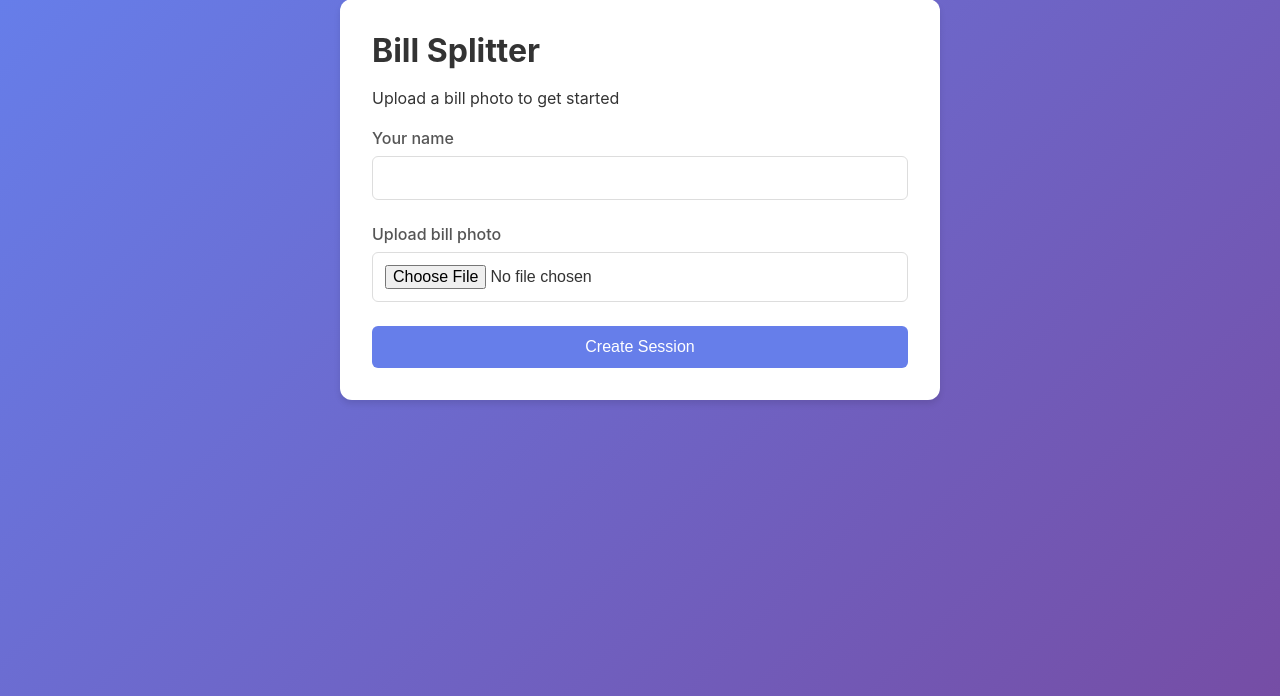
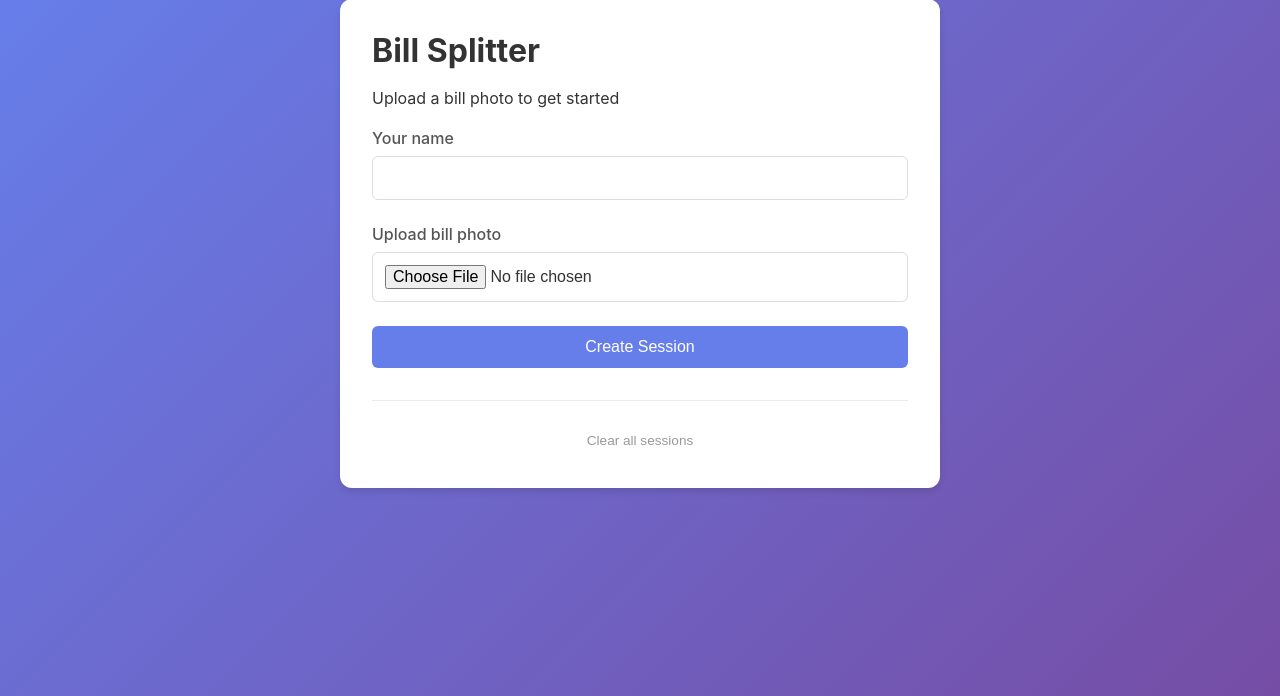
Before and after one commit to GITUser78/bill-splitter, a FastAPI app: page / in a window 1280 px wide. Shown: the part 17-713 px from the top of the page. Run offline with FastAPI, Linux system fonts and the light colour scheme.

Commit message:
Add end-session and clear-all-sessions actions
Sessions previously lived forever with no way to close them; creating
a new one never touched old ones, so they'd just keep accumulating in
memory for the life of the process.

- POST /sessions/{id}/delete: host-only (403 otherwise), removes the
  session and its cookie, redirects to "/" to start fresh. Shown as
  an "End Session & Start New" button on the session page, host only.
- POST /sessions/clear-all: wipes every session. Shown as a small
  "Clear all sessions" link on the home page.

Both actions are confirm()-gated in the UI since they're destructive
and irreversible (no persistence to recover from).

Co-Authored-By: Claude Sonnet 5 <noreply@anthropic.com>

```diff
--- a/app/static/styles.css
+++ b/app/static/styles.css
@@ -339,6 +339,35 @@ button:active {
   color: #667eea;
 }
 
+/* Danger zone */
+.danger-zone {
+  margin-top: 2rem;
+  padding-top: 1.5rem;
+  border-top: 1px solid #e9ecef;
+  text-align: center;
+}
+
+.btn-danger {
+  width: 100%;
+  background: #dc3545;
+}
+
+.btn-danger:hover {
+  background: #bb2d3b;
+}
+
+.btn-danger-subtle {
+  background: transparent;
+  color: #999;
+  font-size: 0.85rem;
+  padding: 0.5rem 1rem;
+}
+
+.btn-danger-subtle:hover {
+  background: #fee;
+  color: #c33;
+}
+
 /* Responsive */
 @media (max-width: 600px) {
   .page {
--- a/app/templates/index.html
+++ b/app/templates/index.html
@@ -22,5 +22,12 @@
 
     <button type="submit">Create Session</button>
   </form>
+
+  <div class="danger-zone">
+    <form method="post" action="/sessions/clear-all"
+          onsubmit="return confirm('Delete ALL sessions on this server? This cannot be undone.');">
+      <button type="submit" class="btn-danger-subtle">Clear all sessions</button>
+    </form>
+  </div>
 </div>
 {% endblock %}
```
Also changed, not shown: app/routes/api.py (+29 -1 lines), app/store.py (+10 -0 lines), app/templates/session.html (+9 -0 lines).
